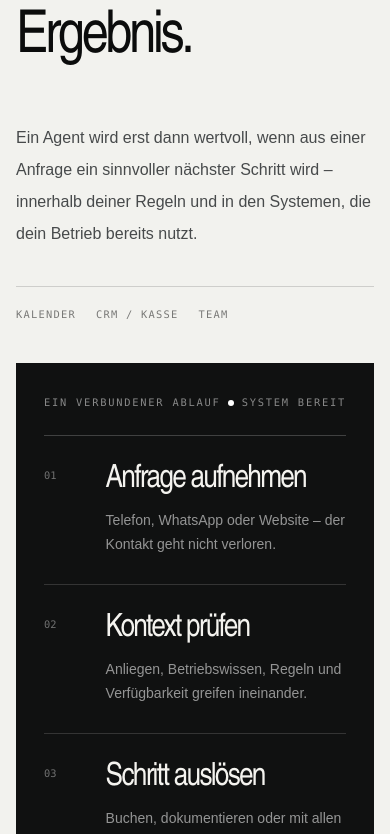
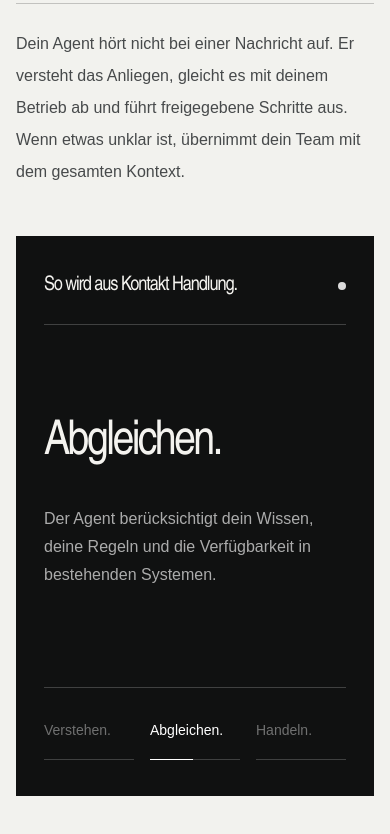
Before and after one commit to IljaDzhumelya24/ki-agent, a Next.js app: page / in a window 390 px wide. Shown: the part 3246-4080 px from the top of the page. Built offline with nearby package versions, Linux system fonts and the light colour scheme.

Commit message:
Redesign capability section as interactive flow

```diff
--- a/src/app/globals.css
+++ b/src/app/globals.css
@@ -87,6 +87,30 @@ body {
 
 .nav-label {
   display: inline-block;
+}
+
+@keyframes capability-reveal {
+  from { opacity: 0; transform: translateY(1rem); filter: blur(3px); }
+  to { opacity: 1; transform: translateY(0); filter: blur(0); }
+}
+
+@keyframes capability-progress {
+  from { transform: scaleX(0); }
+  to { transform: scaleX(1); }
+}
+
+.capability-active-content {
+  animation: capability-reveal 700ms cubic-bezier(0.22, 1, 0.36, 1) both;
+}
+
+.capability-step-progress {
+  transform-origin: left;
+  animation: capability-progress 4600ms linear forwards;
+}
+
+@media (prefers-reduced-motion: reduce) {
+  .capability-active-content,
+  .capability-step-progress { animation: none; }
 }
 
 .nav-label::after {
--- a/src/components/home/capability-section.tsx
+++ b/src/components/home/capability-section.tsx
@@ -1,63 +1,86 @@
-const operations = [
+"use client";
+
+import { useEffect, useRef, useState } from "react";
+
+const stages = [
   {
-    number: "01",
-    title: "Anfrage aufnehmen",
-    detail: "Telefon, WhatsApp oder Website – der Kontakt geht nicht verloren.",
+    title: "Verstehen.",
+    detail: "Aus einer freien Nachricht werden Anliegen, Zeitwunsch und die Details, die wirklich zählen.",
   },
   {
-    number: "02",
-    title: "Kontext prüfen",
-    detail: "Anliegen, Betriebswissen, Regeln und Verfügbarkeit greifen ineinander.",
+    title: "Abgleichen.",
+    detail: "Der Agent berücksichtigt dein Wissen, deine Regeln und die Verfügbarkeit in bestehenden Systemen.",
   },
   {
-    number: "03",
-    title: "Schritt auslösen",
-    detail: "Buchen, dokumentieren oder mit allen Details an dein Team übergeben.",
+    title: "Handeln.",
+    detail: "Er bestätigt einen Schritt, dokumentiert ihn oder übergibt mit dem gesamten Kontext an dein Team.",
   },
 ];
 
 export function CapabilitySection() {
+  const [activeStage, setActiveStage] = useState(0);
+  const [isInView, setIsInView] = useState(false);
+  const sectionRef = useRef<HTMLElement>(null);
+
+  useEffect(() => {
+    const section = sectionRef.current;
+    if (!section || !('IntersectionObserver' in window)) {
+      setIsInView(true);
+      return;
+    }
+    const observer = new IntersectionObserver(([entry]) => setIsInView(entry.isIntersecting), { threshold: 0.35 });
+    observer.observe(section);
+    return () => observer.disconnect();
+  }, []);
+
+  useEffect(() => {
+    if (!isInView) return;
+    if (window.matchMedia("(prefers-reduced-motion: reduce)").matches) return;
+    const timer = window.setTimeout(() => setActiveStage((current) => (current + 1) % stages.length), 4600);
+    return () => window.clearTimeout(timer);
+  }, [activeStage, isInView]);
+
   return (
-    <section id="capabilities" className="page-gutter bg-[var(--paper)] pb-24 pt-12 text-[var(--ink)] md:pb-32 md:pt-20">
-      <div className="mx-auto grid max-w-[96rem] border-y border-black/15 lg:grid-cols-[0.88fr_1.12fr]">
-        <div className="flex flex-col justify-between py-10 lg:py-16 lg:pr-20">
-          <div>
-            <span className="font-mono text-[0.65rem] uppercase tracking-[0.18em] text-black/45">02 / Hinter der Antwort</span>
-            <h2 className="display-type mt-10 max-w-[11ch] text-[clamp(3.7rem,6.2vw,7.2rem)] leading-[0.92] font-medium tracking-[-0.07em]">
-              Die Antwort ist nicht das Ergebnis.
-            </h2>
-          </div>
-          <div className="mt-14 max-w-md">
-            <p className="text-base leading-8 text-[var(--graphite)]">
-              Ein Agent wird erst dann wertvoll, wenn aus einer Anfrage ein sinnvoller nächster Schritt wird – innerhalb deiner Regeln und in den Systemen, die dein Betrieb bereits nutzt.
-            </p>
-            <div className="mt-9 flex flex-wrap gap-x-5 gap-y-2 border-t border-black/15 pt-5 font-mono text-[0.65rem] uppercase tracking-[0.12em] text-black/50">
-              <span>Kalender</span><span>CRM / Kasse</span><span>Team</span>
-            </div>
-          </div>
+    <section ref={sectionRef} id="capabilities" className="page-gutter bg-[var(--paper)] pb-24 pt-12 text-[var(--ink)] md:pb-32 md:pt-20">
+      <div className="mx-auto grid max-w-[96rem] gap-12 lg:grid-cols-[0.9fr_1.1fr] lg:items-stretch lg:gap-0">
+        <div className="flex flex-col justify-between lg:pr-20 lg:py-10">
+          <h2 className="display-type max-w-[10ch] text-[clamp(3.7rem,6vw,7rem)] leading-[0.93] font-medium tracking-[-0.07em]">
+            Die Antwort war erst der Anfang.
+          </h2>
+          <p className="mt-10 max-w-md border-t border-black/20 pt-6 text-base leading-8 text-[var(--graphite)] lg:mt-16">
+            Dein Agent hört nicht bei einer Nachricht auf. Er versteht das Anliegen, gleicht es mit deinem Betrieb ab und führt freigegebene Schritte aus. Wenn etwas unklar ist, übernimmt dein Team mit dem gesamten Kontext.
+          </p>
         </div>
 
-        <div className="relative isolate flex flex-col overflow-hidden bg-[#101111] px-7 py-8 text-[#f4f3ef] md:px-10 md:py-10 lg:px-14">
-          <div className="flex items-center justify-between border-b border-white/20 pb-6 font-mono text-[0.65rem] uppercase tracking-[0.17em] text-white/50">
-            <span>Ein verbundener Ablauf</span>
-            <span className="flex items-center gap-2"><i className="size-1.5 rounded-full bg-white" /> System bereit</span>
+        <div className="flex min-h-[35rem] flex-col justify-between overflow-hidden bg-[#101111] px-7 py-9 text-[#f4f3ef] md:px-12 md:py-12 lg:px-14">
+          <div className="flex items-center justify-between border-b border-white/20 pb-6">
+            <span className="display-type text-xl tracking-[-0.04em]">So wird aus Kontakt Handlung.</span>
+            <span className="size-2 rounded-full bg-white/85" aria-hidden="true" />
           </div>
 
-          <div className="flex-1">
-            {operations.map((operation) => (
-              <div key={operation.number} className="grid grid-cols-[2.6rem_1fr] gap-5 border-b border-white/15 py-7 md:py-9">
-                <span className="pt-1 font-mono text-[0.65rem] text-white/40">{operation.number}</span>
-                <div>
-                  <h3 className="display-type text-[clamp(2rem,3vw,3.3rem)] leading-none tracking-[-0.055em]">{operation.title}</h3>
-                  <p className="mt-3 max-w-md text-sm leading-6 text-white/55">{operation.detail}</p>
-                </div>
-              </div>
-            ))}
+          <div key={activeStage} className="capability-active-content py-14">
+            <h3 className="display-type text-[clamp(3rem,6.4vw,7.5rem)] leading-[0.85] tracking-[-0.075em]">
+              {stages[activeStage].title}
+            </h3>
+            <p className="mt-10 max-w-md text-base leading-7 text-white/65">
+              {stages[activeStage].detail}
+            </p>
           </div>
 
-          <div className="mt-8 flex flex-wrap items-end justify-between gap-4">
-            <span className="font-mono text-[0.63rem] uppercase tracking-[0.14em] text-white/45">Kein paralleles System.</span>
-            <span className="display-type text-2xl tracking-[-0.05em]">Dein Betrieb bleibt führend. ↗</span>
+          <div className="grid grid-cols-3 gap-4 border-t border-white/20 pt-6" aria-label="Schritte des Agenten">
+            {stages.map((stage, index) => (
+              <button
+                key={stage.title}
+                type="button"
+                onClick={() => setActiveStage(index)}
+                aria-pressed={activeStage === index}
+                className={`group relative min-h-12 pb-3 text-left text-sm transition-colors duration-300 focus-visible:outline-2 focus-visible:outline-offset-4 focus-visible:outline-white ${activeStage === index ? "text-white" : "text-white/40 hover:text-white/80"}`}
+              >
+                {stage.title}
+                <span className="absolute inset-x-0 bottom-0 h-px bg-white/20" aria-hidden="true" />
+                {isInView && activeStage === index && <span key={`progress-${activeStage}`} className="capability-step-progress absolute inset-x-0 bottom-0 h-px bg-white" aria-hidden="true" />}
+              </button>
+            ))}
           </div>
         </div>
       </div>
```
Also changed, not shown: 1 other file (tests, documents, lock files or other folders).
